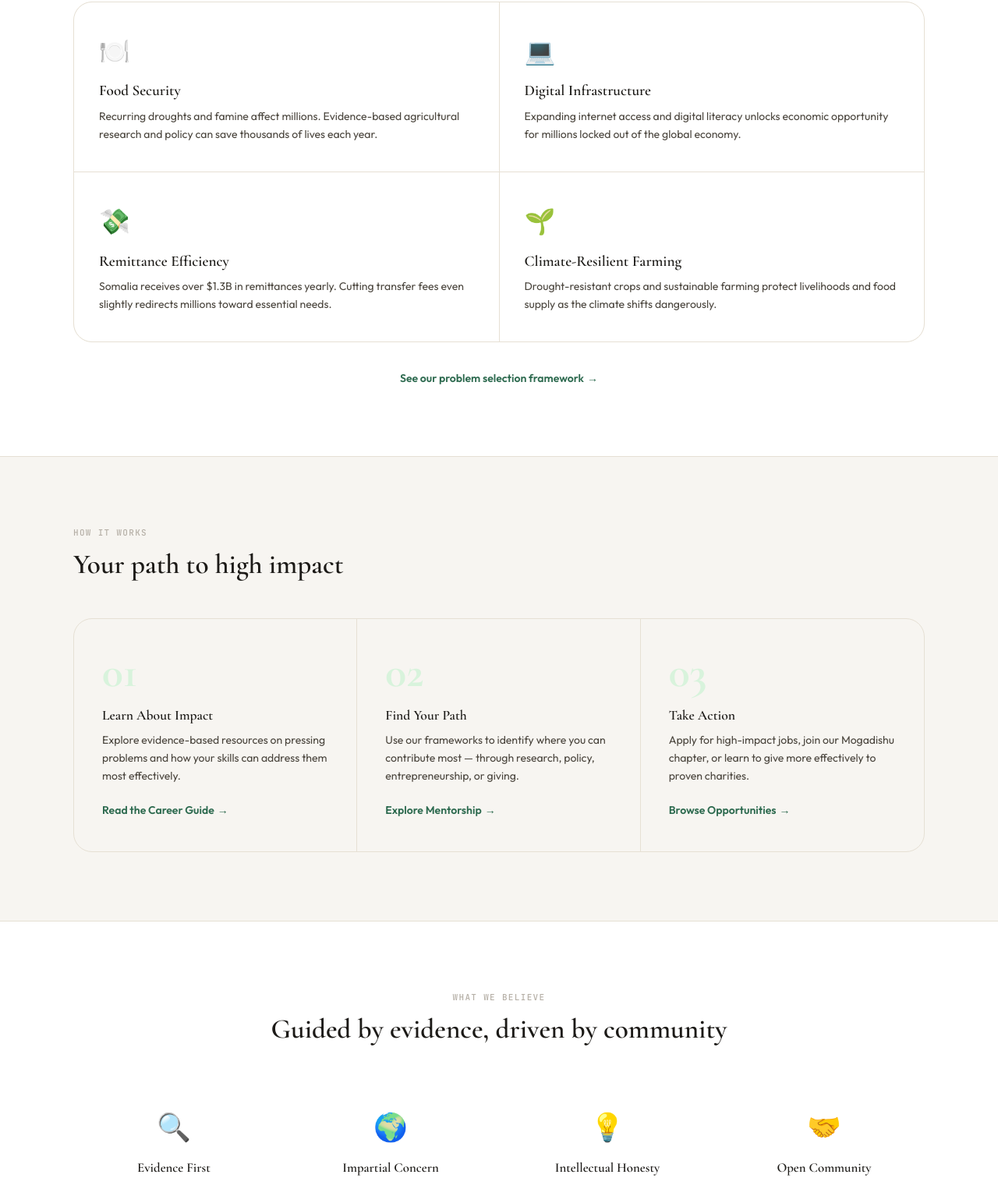
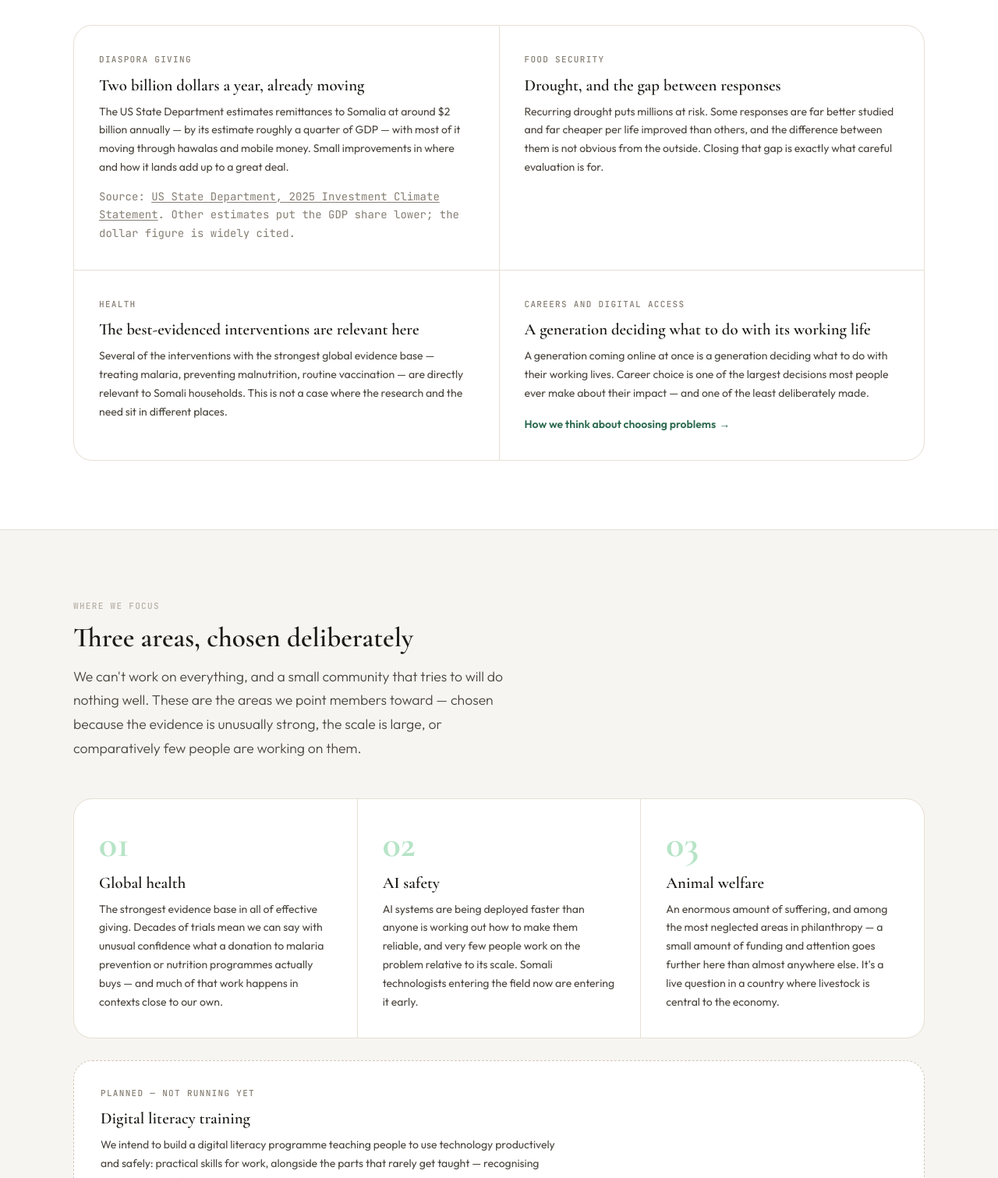
Before and after one commit to abdullahialih04-svg/EaSomalia, a plain HTML site: page index.html in a window 1280 px wide. Shown: the part 1289-2800 px from the top of the page at 78% size. Drawn offline with nearby package versions, Linux system fonts and the light colour scheme.

Commit message:
Update index.html

```diff
--- a/index.html
+++ b/index.html
@@ -4,73 +4,89 @@
   <meta charset="UTF-8" />
   <meta name="viewport" content="width=device-width, initial-scale=1.0" />
   <title>EA Somalia — Combining Heart and Head to Do the Most Good</title>
-  <meta name="description" content="Effective Altruism Somalia — a community of ~50 Somali professionals applying evidence and reason to do the most good. Launched February 2026." />
+  <meta name="description" content="Effective Altruism Somalia — a community of ~50 Somali professionals applying evidence and reason to do the most good. Launched February 2026 in Mogadishu." />
   <link rel="stylesheet" href="css/style.css" />
   <style>
-    /* ── HOME PAGE EXTRAS ── */
-    .problem-grid {
+    /* ── HOME PAGE EXTRAS ──
+       NOTE: class names prefixed .hg- to avoid colliding with the
+       site-wide .grid-2 / .grid-3 helpers already in style.css. */
+
+    .hair-grid {
       display: grid;
-      grid-template-columns: repeat(2, 1fr);
       background: var(--warm-200);
       border: 1px solid var(--warm-200);
       border-radius: var(--r-xl);
       overflow: hidden;
       gap: 1px;
     }
-    .problem-cell {
+    .hair-grid > * {
       background: var(--white);
-      padding: 36px 32px;
+      padding: 34px 32px;
       transition: background var(--t);
     }
-    .problem-cell:hover { background: var(--off-white); }
-    .problem-cell .icon { font-size: 2rem; margin-bottom: 14px; }
-    .problem-cell h3    { font-size: 1.2rem; margin-bottom: 10px; }
-    .problem-cell p     { font-size: 14px; line-height: 1.65; }
+    .hair-grid > *:hover { background: var(--off-white); }
 
-    .steps-grid {
-      display: grid;
-      grid-template-columns: repeat(3, 1fr);
-      border: 1px solid var(--warm-200);
+    .hg-2 { grid-template-columns: repeat(2, 1fr); }
+    .hg-3 { grid-template-columns: repeat(3, 1fr); }
+
+    .cell h3 { font-size: 1.3rem; margin-bottom: 10px; }
+    .cell p  { font-size: 14px; line-height: 1.7; }
+    .cell .btn-ghost { margin-top: 16px; }
+
+    .cell-label {
+      font-family: var(--mono);
+      font-size: 11px;
+      font-weight: 500;
+      letter-spacing: 0.12em;
+      text-transform: uppercase;
+      color: var(--text-500);
+      margin-bottom: 12px;
+    }
+
+    .source-note {
+      font-family: var(--mono);
+      font-size: 11px;
+      line-height: 1.6;
+      color: var(--text-500);
+      margin-top: 14px;
+    }
+    .source-note a { color: var(--text-500); text-underline-offset: 2px; }
+
+    .focus-num {
+      font-family: var(--serif);
+      font-size: 3rem;
+      font-weight: 700;
+      color: var(--green-200);
+      line-height: 1;
+      margin-bottom: 14px;
+    }
+
+    /* Planned-work note — dashed edge signals "not live yet" */
+    .planned {
+      border: 1px dashed var(--warm-300);
       border-radius: var(--r-xl);
-      overflow: hidden;
+      padding: 32px 34px;
+      margin-top: 28px;
+      background: var(--white);
     }
-    .step-cell {
-      padding: 40px 36px;
-      border-right: 1px solid var(--warm-200);
-      transition: background var(--t);
+    .planned h3 { font-size: 1.3rem; margin-bottom: 10px; }
+    .planned p  { font-size: 14px; line-height: 1.7; max-width: 64ch; }
+    .planned .btn-ghost { margin-top: 16px; }
+
+    .org-name {
+      font-family: var(--serif);
+      font-size: 1.4rem;
+      font-weight: 600;
+      margin-bottom: 10px;
     }
-    .step-cell:last-child { border-right: none; }
-    .step-cell:hover { background: var(--off-white); }
-    .step-num {
-      font-family: var(--serif);
-      font-size: 3.5rem;
-      font-weight: 700;
-      color: var(--green-100);
-      line-height: 1;
-      margin-bottom: 18px;
+
+    @media (max-width: 960px) {
+      .hg-3 { grid-template-columns: 1fr; }
     }
-    .step-cell h3 { font-size: 1.1rem; margin-bottom: 10px; }
-    .step-cell p  { font-size: 14px; margin-bottom: 18px; line-height: 1.65; }
-
-    .values-row {
-      display: grid;
-      grid-template-columns: repeat(4, 1fr);
-      gap: 20px;
-    }
-    .value-item { text-align: center; padding: 28px 20px; }
-    .value-item .v-icon   { font-size: 2.2rem; margin-bottom: 14px; }
-    .value-item h3 { font-size: 1.05rem; margin-bottom: 8px; }
-    .value-item p  { font-size: 13px; }
-
-    @media (max-width: 768px) {
-      .problem-grid { grid-template-columns: 1fr; }
-      .steps-grid   { grid-template-columns: 1fr; }
-      .step-cell    { border-right: none; border-bottom: 1px solid var(--warm-200); }
-      .step-cell:last-child { border-bottom: none; }
-      .values-row   { grid-template-columns: repeat(2, 1fr); }
-    }
-    @media (max-width: 480px) {
-      .values-row { grid-template-columns: 1fr; }
+    @media (max-width: 640px) {
+      .hg-2 { grid-template-columns: 1fr; }
+      .hair-grid > * { padding: 28px 24px; }
+      .planned { padding: 26px 24px; }
     }
   </style>
 </head>
@@ -79,18 +95,18 @@
 <div id="nav-container"></div>
 
 <main>
-  <!-- HERO -->
+  <!-- ── HERO ── -->
   <section class="hero">
     <div class="container">
 
       <div class="info-banner fade-up">
         <span class="ib-icon">🌱</span>
-        <p><strong>Just launched!</strong> EA Somalia is brand new — we started in February 2026 with ~50 passionate people in Mogadishu. We're small and growing. <a href="pages/about.html">Learn our story →</a></p>
+        <p><strong>Just launched.</strong> EA Somalia started in February 2026 with around 50 people in Mogadishu. We're small, and early members shape what this becomes. <a href="/pages/about.html">Our story →</a></p>
       </div>
 
       <div class="hero-eyebrow fade-up">
         <span class="badge badge-green"><span class="dot"></span> Active · Mogadishu</span>
-        <span style="font-family:var(--mono);font-size:11px;color:var(--text-300);letter-spacing:0.08em;text-transform:uppercase;">Est. Feb 2026</span>
+        <span class="badge badge-gray">Est. Feb 2026</span>
       </div>
 
       <h1 class="display-xl hero-title fade-up">
@@ -98,14 +114,15 @@
       </h1>
 
       <p class="lead hero-desc fade-up">
-        We help Somali professionals find high-impact careers, give more effectively,
-        and build a community dedicated to solving pressing problems — using evidence
-        and reason, not just good intentions.
+        Good intentions are common. Working out what actually helps — and by how much — is harder.
+        We're a community of Somali professionals using evidence and reason to answer one question:
+        how can we do the most good with the time and money we have?
       </p>
 
       <div class="hero-actions fade-up">
-        <a href="pages/career.html" class="btn btn-primary">Explore Career Guide</a>
-        <a href="pages/giving.html" class="btn btn-outline">Learn to Give Effectively</a>
+        <a href="/pages/giving.html" class="btn btn-primary">Give effectively</a>
+        <a href="/pages/career.html" class="btn btn-outline">Find a high-impact career</a>
+        <a href="/pages/register-interest.html" class="btn btn-outline">Join the community</a>
       </div>
 
       <div class="hero-stats fade-up">
@@ -115,14 +132,14 @@
         </div>
         <div>
           <div class="stat-num">1</div>
-          <div class="stat-label">Active chapter in Mogadishu</div>
+          <div class="stat-label">Chapter, in Mogadishu</div>
         </div>
         <div>
-          <div class="stat-num" style="font-family:var(--serif);font-size:2rem;">Feb 2026</div>
+          <div class="stat-num" style="font-size:2rem;">Feb 2026</div>
           <div class="stat-label">When we launched</div>
         </div>
         <div>
-          <div class="stat-num" style="font-size:1.6rem;color:var(--green-700);">Growing</div>
+          <div class="stat-num" style="font-size:1.7rem;color:var(--green-700);">Growing</div>
           <div class="stat-label">Join us early</div>
         </div>
       </div>
@@ -132,72 +149,40 @@
 
   <hr class="divider" />
 
-  <!-- PROBLEMS -->
+  <!-- ── THE QUESTIONS THAT MATTER HERE ── -->
   <section>
     <div class="container">
       <div class="section-header fade-up">
-        <span class="eyebrow">Our Context</span>
-        <h2 class="display-md">Somalia is at a pivotal moment.</h2>
-        <p class="lead">With a young, talented population and a growing diaspora, we have an extraordinary opportunity to channel talent toward challenges that matter most.</p>
+        <span class="eyebrow">Our context</span>
+        <h2 class="display-md">The questions that matter here</h2>
+        <p class="lead">Somalia has a young, capable population and a diaspora that already moves enormous sums home every year. Where that talent and money goes is a decision worth making carefully.</p>
       </div>
 
-      <div class="problem-grid">
-        <div class="problem-cell fade-up">
-          <div class="icon">🍽️</div>
-          <h3>Food Security</h3>
-          <p>Recurring droughts and famine affect millions. Evidence-based agricultural research and policy can save thousands of lives each year.</p>
+      <div class="hair-grid hg-2">
+        <div class="cell fade-up">
+          <div class="cell-label">Diaspora giving</div>
+          <h3>Two billion dollars a year, already moving</h3>
+          <p>The US State Department estimates remittances to Somalia at around $2 billion annually — by its estimate roughly a quarter of GDP — with most of it moving through hawalas and mobile money. Small improvements in where and how it lands add up to a great deal.</p>
+          <p class="source-note">Source: <a href="https://www.state.gov/reports/2025-investment-climate-statements/somalia" target="_blank" rel="noopener">US State Department, 2025 Investment Climate Statement</a>. Other estimates put the GDP share lower; the dollar figure is widely cited.</p>
         </div>
-        <div class="problem-cell fade-up">
-          <div class="icon">💻</div>
-          <h3>Digital Infrastructure</h3>
-          <p>Expanding internet access and digital literacy unlocks economic opportunity for millions locked out of the global economy.</p>
+
+        <div class="cell fade-up">
+          <div class="cell-label">Food security</div>
+          <h3>Drought, and the gap between responses</h3>
+          <p>Recurring drought puts millions at risk. Some responses are far better studied and far cheaper per life improved than others, and the difference between them is not obvious from the outside. Closing that gap is exactly what careful evaluation is for.</p>
         </div>
-        <div class="problem-cell fade-up">
-          <div class="icon">💸</div>
-          <h3>Remittance Efficiency</h3>
-          <p>Somalia receives over $1.3B in remittances yearly. Cutting transfer fees even slightly redirects millions toward essential needs.</p>
+
+        <div class="cell fade-up">
+          <div class="cell-label">Health</div>
+          <h3>The best-evidenced interventions are relevant here</h3>
+          <p>Several of the interventions with the strongest global evidence base — treating malaria, preventing malnutrition, routine vaccination — are directly relevant to Somali households. This is not a case where the research and the need sit in different places.</p>
         </div>
-        <div class="problem-cell fade-up">
-          <div class="icon">🌱</div>
-          <h3>Climate-Resilient Farming</h3>
-          <p>Drought-resistant crops and sustainable farming protect livelihoods and food supply as the climate shifts dangerously.</p>
-        </div>
-      </div>
 
-      <div style="text-align:center;margin-top:32px;" class="fade-up">
-        <a href="pages/career.html" class="btn-ghost">See our problem selection framework</a>
-      </div>
-    </div>
-  </section>
-
-  <hr class="divider" />
-
-  <!-- HOW IT WORKS -->
-  <section style="background:var(--off-white);">
-    <div class="container">
-      <div class="section-header fade-up">
-        <span class="eyebrow">How it works</span>
-        <h2 class="display-md">Your path to high impact</h2>
-      </div>
-
-      <div class="steps-grid">
-        <div class="step-cell fade-up">
-          <div class="step-num">01</div>
-          <h3>Learn About Impact</h3>
-          <p>Explore evidence-based resources on pressing problems and how your skills can address them most effectively.</p>
-          <a href="pages/career.html" class="btn-ghost">Read the Career Guide</a>
-        </div>
-        <div class="step-cell fade-up">
-          <div class="step-num">02</div>
-          <h3>Find Your Path</h3>
-          <p>Use our frameworks to identify where you can contribute most — through research, policy, entrepreneurship, or giving.</p>
-          <a href="pages/community.html" class="btn-ghost">Explore Mentorship</a>
-        </div>
-        <div class="step-cell fade-up">
-          <div class="step-num">03</div>
-          <h3>Take Action</h3>
-          <p>Apply for high-impact jobs, join our Mogadishu chapter, or learn to give more effectively to proven charities.</p>
-          <a href="pages/jobs.html" class="btn-ghost">Browse Opportunities</a>
+        <div class="cell fade-up">
+          <div class="cell-label">Careers and digital access</div>
+          <h3>A generation deciding what to do with its working life</h3>
+          <p>A generation coming online at once is a generation deciding what to do with their working lives. Career choice is one of the largest decisions most people ever make about their impact — and one of the least deliberately made.</p>
+          <a href="/pages/career.html" class="btn-ghost">How we think about choosing problems</a>
         </div>
       </div>
     </div>
@@ -205,49 +190,92 @@
 
   <hr class="divider" />
 
-  <!-- VALUES -->
-  <section>
+  <!-- ── WHERE WE FOCUS ── -->
+  <section style="background:var(--off-white);">
     <div class="container">
-      <div class="section-header fade-up" style="text-align:center;">
-        <span class="eyebrow">What we believe</span>
-        <h2 class="display-md">Guided by evidence, driven by community</h2>
+      <div class="section-header fade-up">
+        <span class="eyebrow">Where we focus</span>
+        <h2 class="display-md">Three areas, chosen deliberately</h2>
+        <p class="lead">We can't work on everything, and a small community that tries to will do nothing well. These are the areas we point members toward — chosen because the evidence is unusually strong, the scale is large, or comparatively few people are working on them.</p>
       </div>
-      <div class="values-row">
-        <div class="value-item fade-up">
-          <div class="v-icon">🔍</div>
-          <h3>Evidence First</h3>
-          <p>We prioritize interventions backed by rigorous evidence.</p>
+
+      <div class="hair-grid hg-3">
+        <div class="cell fade-up">
+          <div class="focus-num">01</div>
+          <h3>Global health</h3>
+          <p>The strongest evidence base in all of effective giving. Decades of trials mean we can say with unusual confidence what a donation to malaria prevention or nutrition programmes actually buys — and much of that work happens in contexts close to our own.</p>
         </div>
-        <div class="value-item fade-up">
-          <div class="v-icon">🌍</div>
-          <h3>Impartial Concern</h3>
-          <p>We care about wellbeing regardless of nationality or proximity.</p>
+
+        <div class="cell fade-up">
+          <div class="focus-num">02</div>
+          <h3>AI safety</h3>
+          <p>AI systems are being deployed faster than anyone is working out how to make them reliable, and very few people work on the problem relative to its scale. Somali technologists entering the field now are entering it early.</p>
         </div>
-        <div class="value-item fade-up">
-          <div class="v-icon">💡</div>
-          <h3>Intellectual Honesty</h3>
-          <p>We update views with new evidence and welcome disagreement.</p>
+
+        <div class="cell fade-up">
+          <div class="focus-num">03</div>
+          <h3>Animal welfare</h3>
+          <p>An enormous amount of suffering, and among the most neglected areas in philanthropy — a small amount of funding and attention goes further here than almost anywhere else. It's a live question in a country where livestock is central to the economy.</p>
         </div>
-        <div class="value-item fade-up">
-          <div class="v-icon">🤝</div>
-          <h3>Open Community</h3>
-          <p>Everyone can learn and contribute, wherever they start.</p>
-        </div>
+      </div>
+
+      <div class="planned fade-up">
+        <div class="cell-label">Planned — not running yet</div>
+        <h3>Digital literacy training</h3>
+        <p>We intend to build a digital literacy programme teaching people to use technology productively and safely: practical skills for work, alongside the parts that rarely get taught — recognising scams and misinformation, protecting your own data, and understanding what AI tools can and can't be trusted to do. This is a plan, not a running programme. If you'd want to teach on it or take it, tell us — that's how we'll decide whether to build it.</p>
+        <a href="/pages/register-interest.html" class="btn-ghost">Register your interest</a>
       </div>
     </div>
   </section>
 
   <hr class="divider" />
 
-  <!-- CTA -->
+  <!-- ── WHERE WE POINT PEOPLE ── -->
+  <section>
+    <div class="container">
+      <div class="section-header fade-up">
+        <span class="eyebrow">Where we point people</span>
+        <h2 class="display-md">We don't take donations. We point at people who've done the work.</h2>
+        <p class="lead">EA Somalia runs a community and shares research. The charity evaluation, the pledge, and the career research are all done by established organisations — give directly to them, or to the charities they recommend.</p>
+      </div>
+
+      <div class="hair-grid hg-3">
+        <div class="cell fade-up">
+          <div class="org-name">GiveWell</div>
+          <p>Spends thousands of hours a year finding charities where an extra dollar does the most measurable good, and publishes all of its reasoning so you can check it yourself.</p>
+          <a href="https://www.givewell.org/charities/top-charities" class="btn-ghost" target="_blank" rel="noopener">See the top charities</a>
+        </div>
+
+        <div class="cell fade-up">
+          <div class="org-name">Giving What We Can</div>
+          <p>Runs the pledge to give a meaningful percentage of your income to effective charities, and maintains a directory of vetted funds.</p>
+          <a href="https://www.givingwhatwecan.org/pledge" class="btn-ghost" target="_blank" rel="noopener">About the pledge</a>
+        </div>
+
+        <div class="cell fade-up">
+          <div class="org-name">80,000 Hours</div>
+          <p>Free research on which career paths let you contribute most, based on which problems are most pressing and most neglected.</p>
+          <a href="https://80000hours.org/" class="btn-ghost" target="_blank" rel="noopener">Career research</a>
+        </div>
+      </div>
+
+      <div style="text-align:center;margin-top:36px;" class="fade-up">
+        <a href="/pages/giving.html" class="btn-ghost">How to give effectively, including zakat and sadaqah</a>
+      </div>
+    </div>
+  </section>
+
+  <hr class="divider" />
+
+  <!-- ── STAY IN TOUCH ── -->
   <section>
     <div class="container">
       <div class="cta-banner fade-up">
-        <h2 class="display-md">Ready to make an impact?</h2>
-        <p>Join ~50 Somali professionals applying evidence and compassion to tackle real problems. We're early — your voice will shape what we become.</p>
+        <h2 class="display-md">Stay in touch</h2>
+        <p>Tell us what you're interested in — mentorship, jobs, giving, or the diaspora network — and we'll be in touch. Occasional emails only, unsubscribe any time.</p>
         <div class="btn-row">
-          <a href="pages/about.html#contact" class="btn btn-white">Get in Touch</a>
-          <a href="pages/career.html" class="btn btn-glass">Read the Career Guide</a>
+          <a href="/pages/register-interest.html" class="btn btn-white">Register your interest</a>
+          <a href="/pages/about.html#contact" class="btn btn-glass">Get in touch</a>
         </div>
       </div>
     </div>
```
